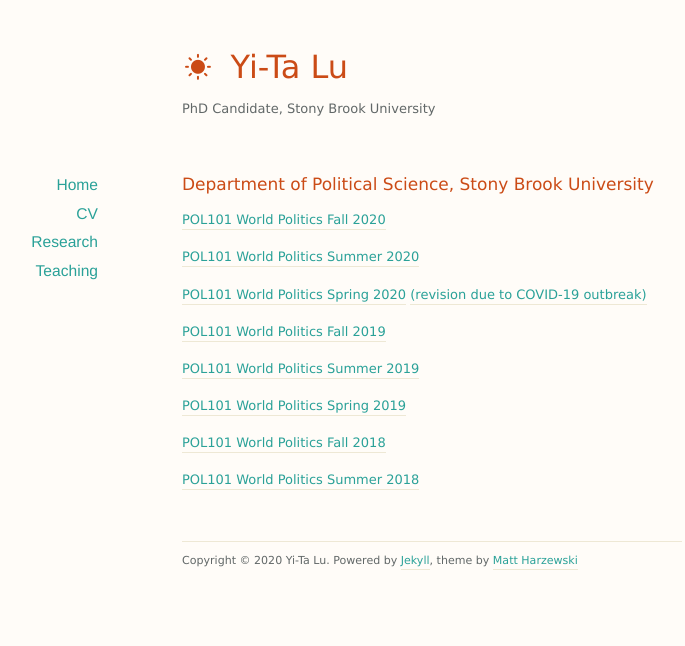
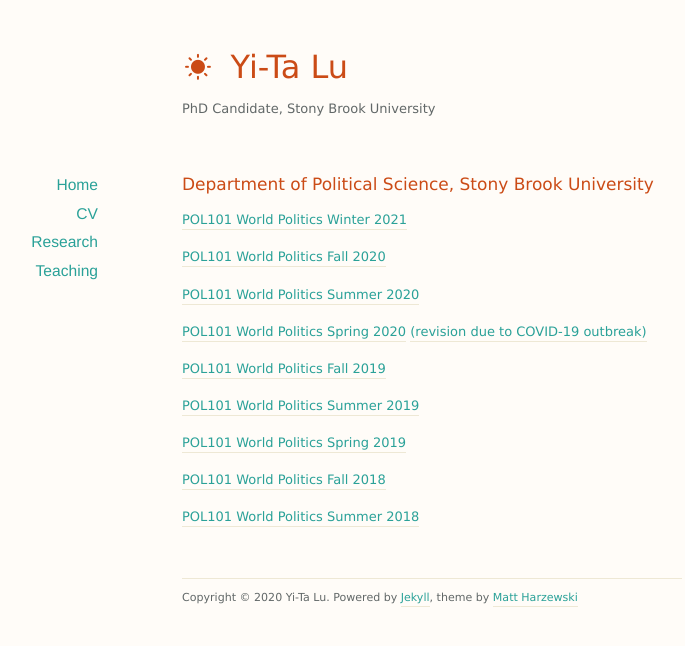
Before and after one commit to yitalu/yitalu.github.io, a Jekyll site: the page built from teaching/index.markdown, in a window 1280 px wide. Shown: the top 646 px of the page, without its empty margins (208-893 px from the left). Built offline with Jekyll 4.4.1, drawn with Linux system fonts in a browser that asks for light colours; nearby versions of some CDN libraries.

Commit message:
syllabus winter 2021

```diff
--- a/teaching/index.markdown
+++ b/teaching/index.markdown
@@ -4,6 +4,8 @@
 ---
 
 <h1>Department of Political Science, Stony Brook University</h1>
+
+<a href ="https://yitalu.github.io/pdf/Syllabus_POL101_Winter2021_Dec29.pdf">POL101 World Politics Winter 2021</a>
 
 <a href ="https://yitalu.github.io/pdf/Syllabus_POL101_Fall2020_Aug28.pdf">POL101 World Politics Fall 2020</a>
 
```
Also changed, not shown: 2 other files.
